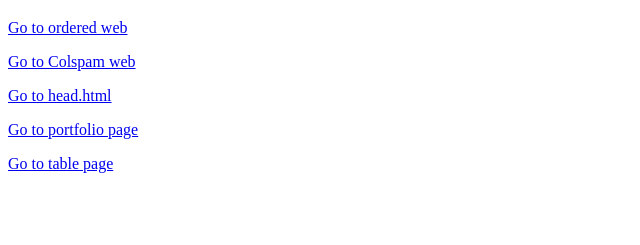
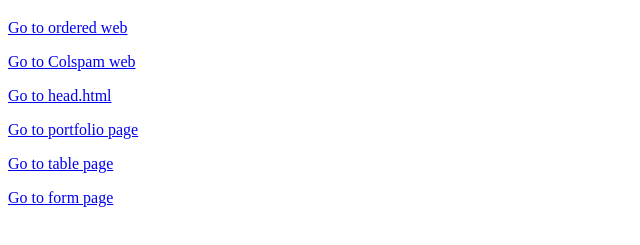
Before and after one commit to bleartvishi/bleartvishi.github.io, a plain HTML site: page index.html in a window 1280 px wide. Shown: the part 61-306 px from the top of the page, without its empty margins (0-640 px from the left). Drawn offline with Linux system fonts and the light colour scheme.

Commit message:
Update index.html

```diff
--- a/index.html
+++ b/index.html
@@ -12,6 +12,7 @@
      <p><a href="head.html"> Go to head.html </a></p>
      <p><a href="portfolio.html5"> Go to portfolio page </a></p>
      <p><a href="table.html"> Go to table page </a></p>
+     <p><a href="form.html"> Go to form page </a></p>
 
 </body>
 </html>
```
